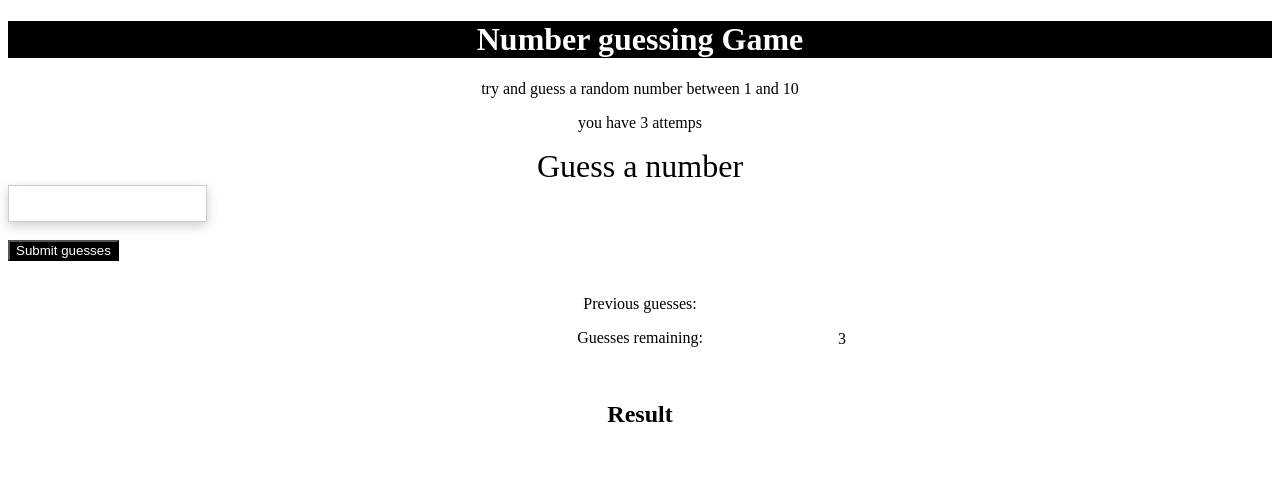
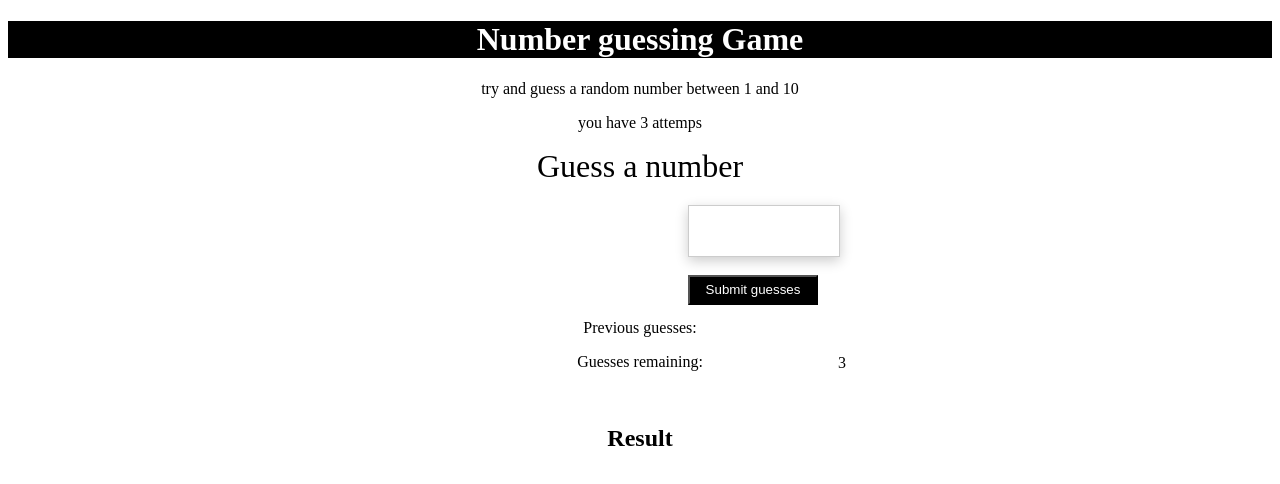
Before and after one commit to syedjani3012/Javascript, a plain HTML site: page index.html in a window 1280 px wide. Drawn offline with Linux system fonts and the light colour scheme.

Commit message:
Update styles.css

```diff
--- a/styles.css
+++ b/styles.css
@@ -9,6 +9,15 @@
 #main{
     text-align: center;
     font-size: xx-large;
+}
+input{
+    position: relative;
+    top: 20px;
+    left: 680px;
+    height: 30px;
+    width: 130px;
+    background-color: white;
+    color: black;
 }
 input.subt{
     background-color: black;
```
